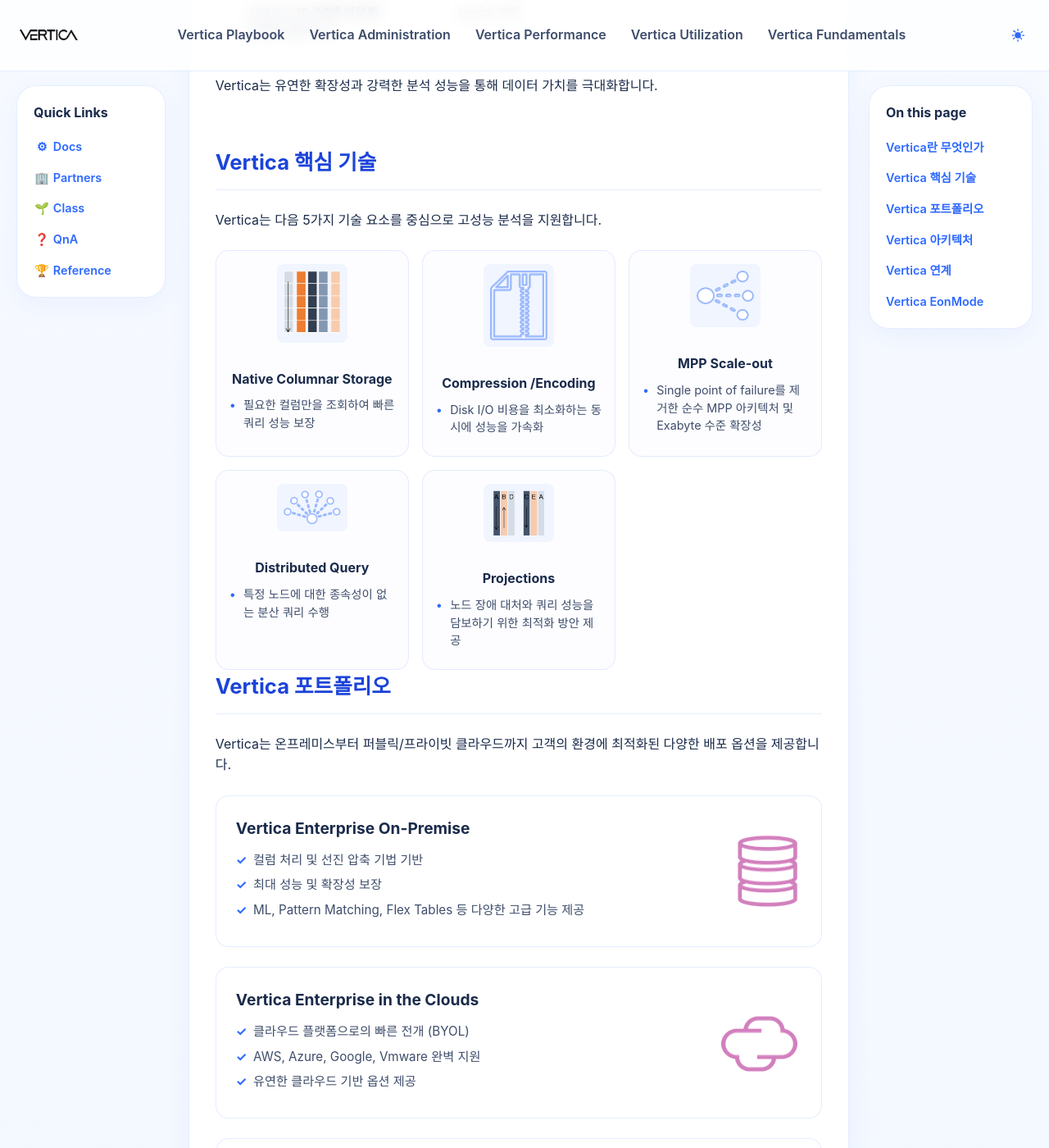
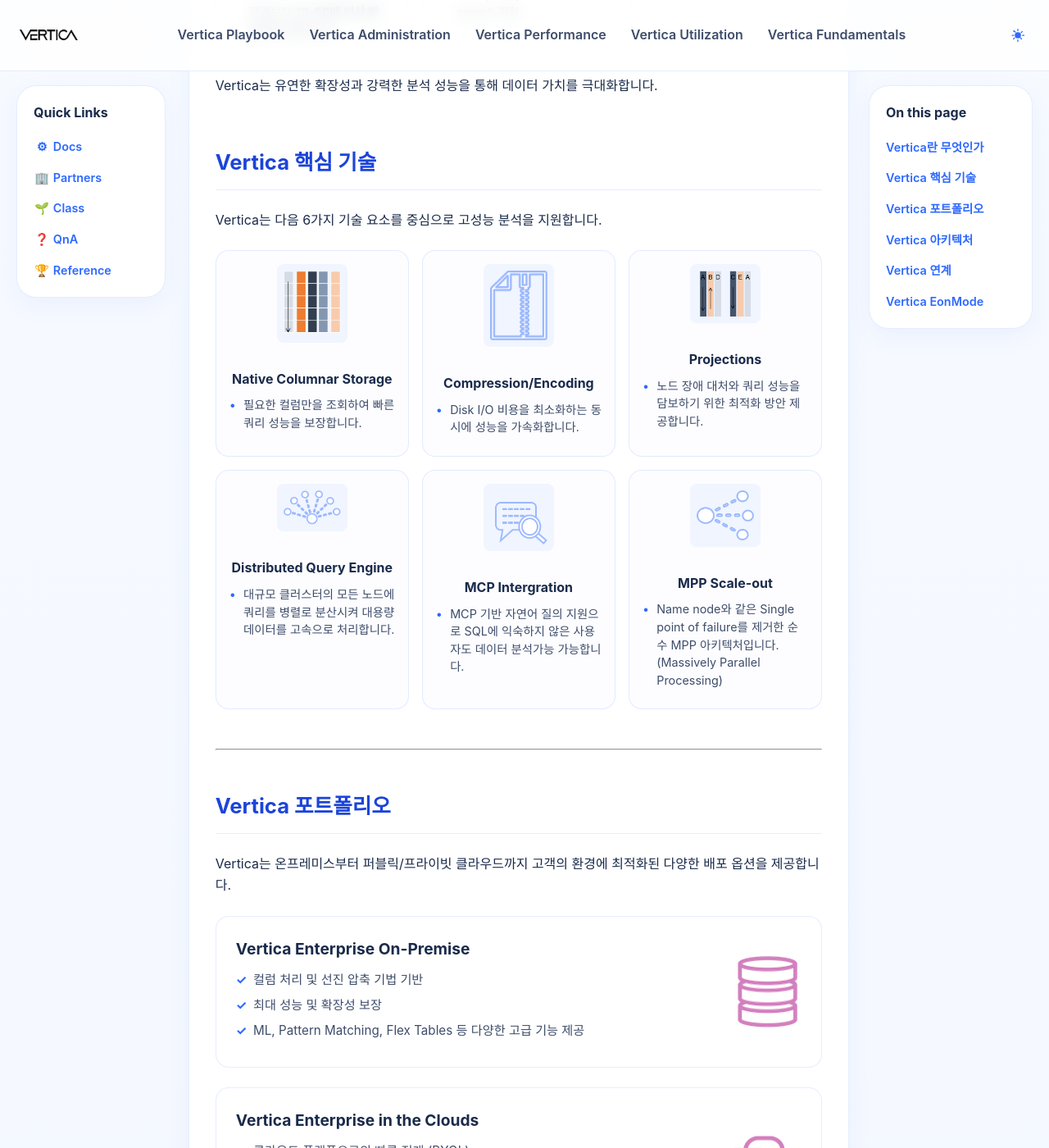
Before and after one commit to JIN0326/vertica_blog, a Jekyll site: the page built from 01playbook.md, in a window 1280 px wide and 1400 px high, scrolled down 972 px. Shown: the whole window at 82% size. Built offline with Jekyll 4.4.1, drawn with Linux system fonts in a browser that asks for light colours.

Commit message:
Update blog content and styling

```diff
--- a/01playbook.md
+++ b/01playbook.md
@@ -55,49 +55,62 @@
 
 ## Vertica 핵심 기술
 
-<p>Vertica는 다음 5가지 기술 요소를 중심으로 고성능 분석을 지원합니다.</p>
+<p>Vertica는 다음 6가지 기술 요소를 중심으로 고성능 분석을 지원합니다.</p>
 
 <div class="tech-features-grid">
   <article class="tech-feature-card">
-    <img src="{{ '/assets/images/Vertica5tech_1.png' | relative_url }}" alt="Native Columnar Storage" />
+    <img src="{{ '/assets/images/Vertica5tech_1.png' | relative_url }}" alt="Columnar Storage" />
     <h3>Native Columnar Storage</h3>
     <ul>
-      <li>필요한 컬럼만을 조회하여 빠른 쿼리 성능 보장</li>
+      <li>필요한 컬럼만을 조회하여 빠른 쿼리 성능을 보장합니다.</li>
     </ul>
   </article>
 
   <article class="tech-feature-card">
-    <img src="{{ '/assets/images/Vertica5tech_2.png' | relative_url }}" alt="Compression/Encoding" />
-    <h3>Compression /Encoding</h3>
+    <img src="{{ '/assets/images/Vertica5tech_2.png' | relative_url }}" alt="Data Compression" />
+    <h3>Compression/Encoding</h3>
     <ul>
-      <li>Disk I/O 비용을 최소화하는 동시에 성능을 가속화</li>
+      <li> Disk I/O 비용을 최소화하는 동시에 성능을 가속화합니다.</li>
     </ul>
   </article>
 
   <article class="tech-feature-card">
-    <img src="{{ '/assets/images/Vertica5tech_3.png' | relative_url }}" alt="MPP Scale-out" />
-    <h3>MPP Scale-out</h3>
+    <img src="{{ '/assets/images/Vertica5tech_3.png' | relative_url }}" alt="Projections
+    " />
+    <h3>Projections</h3>
     <ul>
-      <li>Single point of failure를 제거한 순수 MPP 아키텍처 및 Exabyte 수준 확장성</li>
+      <li>노드 장애 대처와 쿼리 성능을 담보하기 위한 최적화 방안 제공합니다.</li>
     </ul>
   </article>
 
   <article class="tech-feature-card">
-    <img src="{{ '/assets/images/Vertica5tech_4.png' | relative_url }}" alt="Distributed Query" />
-    <h3>Distributed Query</h3>
+    <img src="{{ '/assets/images/Vertica5tech_4.png' | relative_url }}" alt="Distributed Query Engine" />
+    <h3>Distributed Query Engine</h3>
     <ul>
-      <li>특정 노드에 대한 종속성이 없는 분산 쿼리 수행</li>
+      <li>대규모 클러스터의 모든 노드에 쿼리를 병렬로 분산시켜 대용량 데이터를 고속으로 처리합니다.</li>
     </ul>
   </article>
 
   <article class="tech-feature-card">
-    <img src="{{ '/assets/images/Vertica5tech_5.png' | relative_url }}" alt="Projections" />
-    <h3>Projections</h3>
+    <img src="{{ '/assets/images/Vertica5tech_5.png' | relative_url }}" alt="MCP Intergration
+    " />
+    <h3>MCP Intergration</h3>
     <ul>
-      <li>노드 장애 대처와 쿼리 성능을 담보하기 위한 최적화 방안 제공</li>
+      <li>MCP 기반 자연어 질의 지원으로 SQL에 익숙하지 않은 사용자도 데이터 분석가능 가능합니다.</li>
+    </ul>
+  </article>
+
+  <article class="tech-feature-card">
+    <img src="{{ '/assets/images/Vertica5tech_6.png' | relative_url }}" alt="MPP Scale-out
+    " />
+    <h3>MPP Scale-out</h3>
+    <ul>
+      <li>Name node와 같은 Single point of failure를 제거한 순수 MPP 아키텍처입니다.(Massively Parallel Processing)</li>
     </ul>
   </article>
 </div>
+
+<hr style="margin: 3rem 0;">
 
 <div id="portfolio" style="scroll-margin-top: 100px;"></div>
 
@@ -144,11 +157,11 @@
   </div>
 
   <div class="cloud-logos">
-    <img src="{{ '/assets/images/portfolio4.png' | relative_url }}" alt="AWS" height="40">
-    <img src="{{ '/assets/images/portfolio5.png' | relative_url }}" alt="Kubernetes" height="50">
-    <img src="{{ '/assets/images/portfolio6.png' | relative_url }}"  alt="Azure" height="40">
-    <img src="{{ '/assets/images/portfolio7.png' | relative_url }}"  alt="Google Cloud" height="40">
-    <img src="{{ '/assets/images/portfolio8.png' | relative_url }}"  alt="VMware" height="25">
+    <img src="{{ '/assets/images/portfolio4.png' | relative_url }}" alt="AWS">
+    <img src="{{ '/assets/images/portfolio5.png' | relative_url }}" alt="Kubernetes">
+    <img src="{{ '/assets/images/portfolio6.png' | relative_url }}"  alt="Azure">
+    <img src="{{ '/assets/images/portfolio7.png' | relative_url }}"  alt="Google Cloud">
+    <img src="{{ '/assets/images/portfolio8.png' | relative_url }}"  alt="VMware">
   </div>
 
   <div class="cloud-ecosystem">
--- a/assets/css/style.css
+++ b/assets/css/style.css
@@ -701,6 +701,7 @@
   border: 1px solid var(--border-color);
   border-radius: 16px;
   background: var(--surface);
+}
 
 .portfolio-content h3 {
   margin: 0 0 12px 0;
```
Also changed, not shown: 02administration.md (+13 -0 lines), assets/images/Vertica5tech_3.png, assets/images/Vertica5tech_5.png, assets/images/Vertica5tech_6.png (added), 2 other files.
